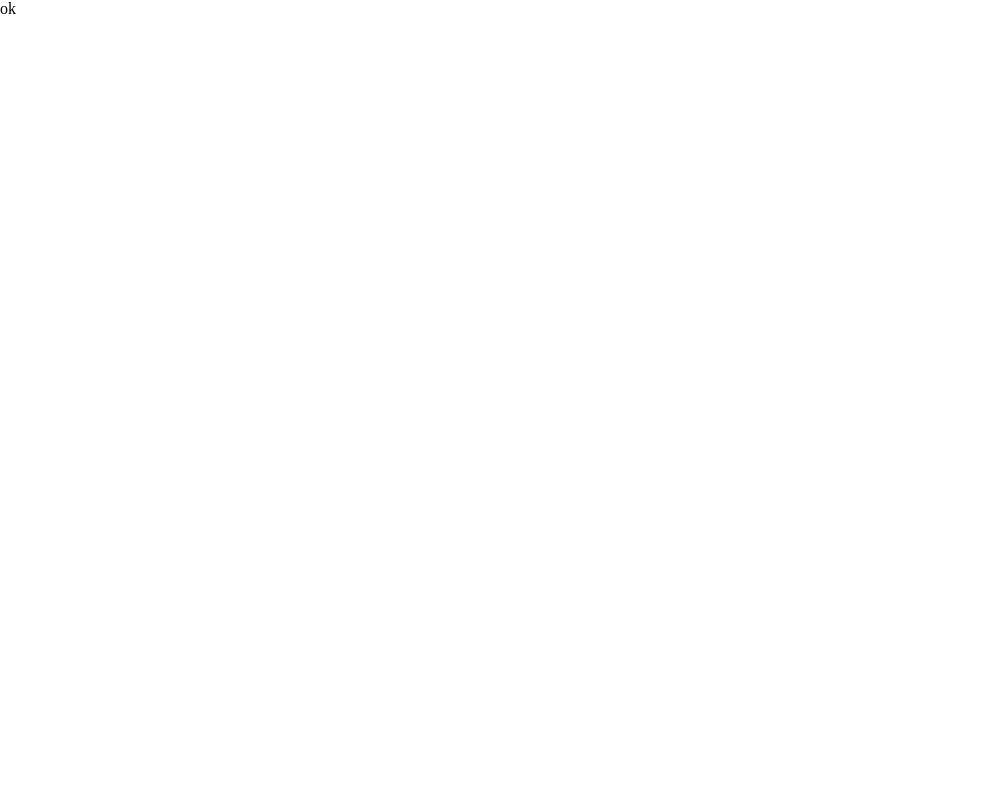
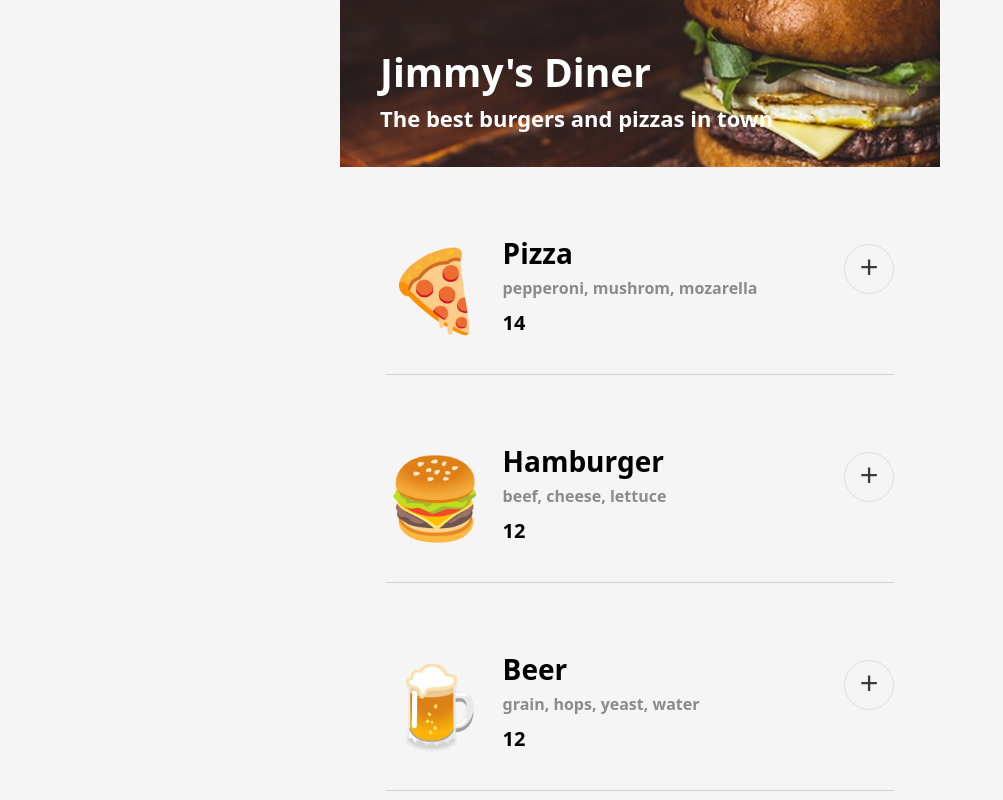
Before and after one commit to Pockyee/Scrim-Restaurant-Ordering-app, a website built with Vite: page index.html in a window 1280 px wide. Shown: the whole page, without its empty margins (0-1003 px from the left). Built offline with nearby package versions, Linux system fonts and the light colour scheme; a web font is replaced by a local one.

Commit message:
finish header and item list

```diff
--- a/index.css
+++ b/index.css
@@ -1,3 +1,81 @@
 body {
     margin: 0;
+    font-family: "Smythe", system-ui;
+    font-weight: 400;
+    background-color: #f5f5f5;
 }
+
+header {
+    display: block;
+    margin: 0 auto;
+    width: 600px;
+    height: 167px;
+    background-image: url('./header.png');
+}
+
+main {
+    display: block;
+    margin: 0 auto;
+    width: 600px;
+    justify-content: space-between;
+}
+
+.item {
+    display: flex;
+    margin: 67 auto auto auto;
+    width: 508px;
+    height: 140px;
+    border-bottom: 1px solid #d2d2d2;
+}
+
+h1{
+    font-size: 39px;
+    color: white;
+    padding: 45 0 0 40;
+    margin: 0;
+}
+
+h2{
+    font-size: 22px;
+    color: white;
+    padding: 5 0 0 40;
+    margin: 0;
+}
+
+h3{
+    font-size: 28px;
+    margin: 0;
+}
+
+h4{
+    font-size: 16px;
+    color: #8b8b8b;
+    margin: 0;
+    padding-top: 5px;
+}
+
+h5{
+    font-size: 20px;
+    margin: 0;
+    padding-top: 10px;
+}
+
+h6 {
+    font-size: 79px;
+    margin: 0;
+    margin-right: 18px;
+}
+
+.plus{
+    font-size: 32px;
+    font-family:'Courier New', Courier, monospace;
+    font-weight: 200;
+    color: #3c3c3c;
+    height: 50px;
+    width: 50px;
+    border-radius: 100%;
+    margin-left: auto;
+    margin-top: 10px;
+    background-color: #f5f5f5;
+    border: solid 1.5px #dedede;
+}
--- a/index.html
+++ b/index.html
@@ -1,9 +1,27 @@
 <html>
     <head>
-       <link rel="stylesheet" href="index.css">
+        <link rel="stylesheet" href="index.css">
+        <meta charset="UTF-8">
+        <link rel="preconnect" href="https://fonts.googleapis.com">
+        <link rel="preconnect" href="https://fonts.gstatic.com" crossorigin>
+        <link href="https://fonts.googleapis.com/css2?family=Smythe&display=swap" rel="stylesheet">
     </head>
     <body>
-        <header>ok</header>
-	<script src="index.js"></script>
+        <header>
+                <h1>Jimmy's Diner</h1>
+                <h2>The best burgers and pizzas in town</h2>
+        </header>
+        <main id="item-list">
+            <container class="item">
+                <h6>🍕</h6>
+                <div class="description">
+                    <h3>Pizza</h3>
+                    <h4>pepperoni,mushroom,mozarella</h4>
+                    <h5>$14</h5>
+                </div>
+                <button class="plus">+</button>
+            </container>
+        </main>
+	<script src="index.js" type="module"></script>
     </body>
 </html>
--- a/index.js
+++ b/index.js
@@ -0,0 +1,19 @@
+import {menuArray} from './data.js'
+
+const itemList = document.getElementById('item-list')
+
+function buildItem(obj) {
+    return `
+        <container class="item item${obj.id}">
+            <h6>${obj.emoji}</h6>
+            <div class="description">
+                <h3>${obj.name}</h3>
+                <h4>${obj.ingredients.join(', ')}</h4>
+                <h5>${obj.price}</h5>
+            </div>
+            <button class="plus">+</button>
+        </container>
+    `
+}
+
+itemList.innerHTML = menuArray.map((obj)=>buildItem(obj)).join('')
```
Also changed, not shown: header.png (added).
